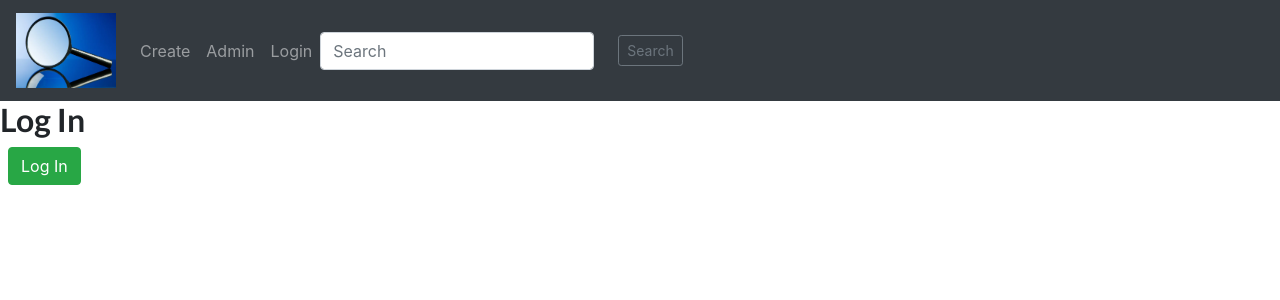
After one commit to antonKuk/IT6037_group_project, a Django app: template discovery_app/templates/registration/login.html in a window 1280 px wide. The commit adds this page. Shown: the top 300 px of the page. Run offline with Django 4.2, Linux system fonts and the light colour scheme; the template is opened without the code that fills it, so the values that code supplies are empty; some libraries are stand-ins or nearby versions.

Commit message:
added login

```diff
--- a/discovery_app/discovery_app/urls.py
+++ b/discovery_app/discovery_app/urls.py
@@ -20,5 +20,6 @@ from django.urls import path, include
 
 urlpatterns = [
     path('admin/', admin.site.urls),
+    path('accounts/', include("django.contrib.auth.urls")),
     path("", include("articles.urls")),
 ]
--- a/discovery_app/templates/base.html
+++ b/discovery_app/templates/base.html
@@ -47,7 +47,7 @@
                     </li>
                 {% comment %} {%else%} {% endcomment %}
                     <li class="nav-item">
-                        <a class="nav-link" href="">
+                        <a class="nav-link" href="{% url 'login' %}">
                             Login
                         </a>
                     </li>
--- /dev/null
+++ b/discovery_app/templates/registration/login.html
@@ -0,0 +1,10 @@
+{% extends "../base.html" %}
+{% load crispy_forms_tags %}
+{% block title %}Log In{% endblock title %}
+{% block content %}
+<h2>Log In</h2>
+<form method="post">{% csrf_token %}
+    {{ form|crispy }}
+    <button class="btn btn-success ml-2" type="submit">Log In</button>
+</form>
+{% endblock content %}
```
